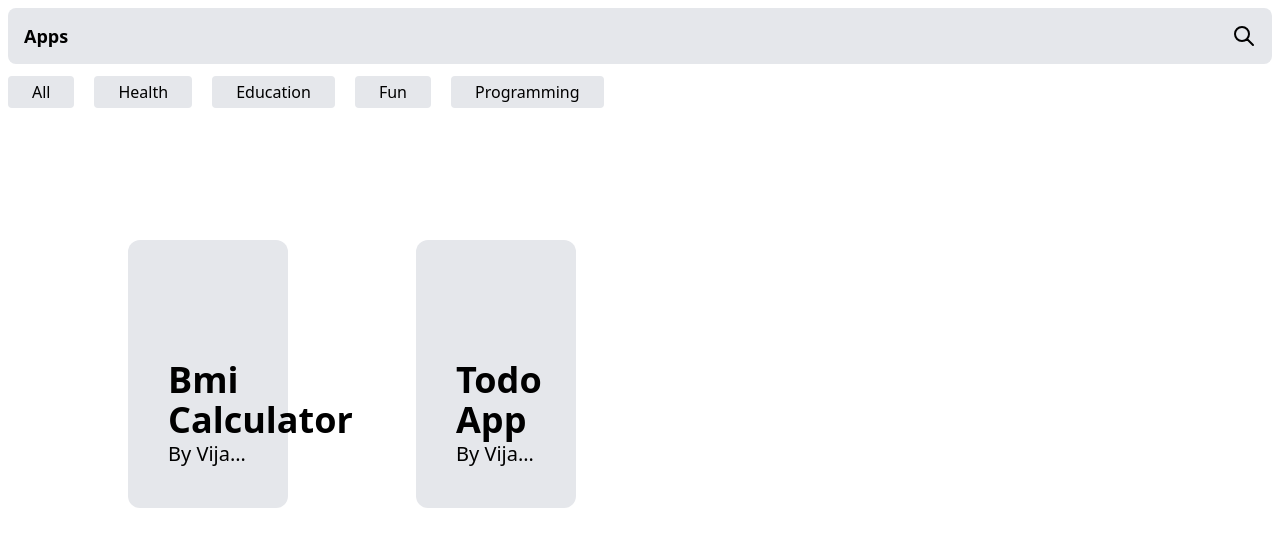
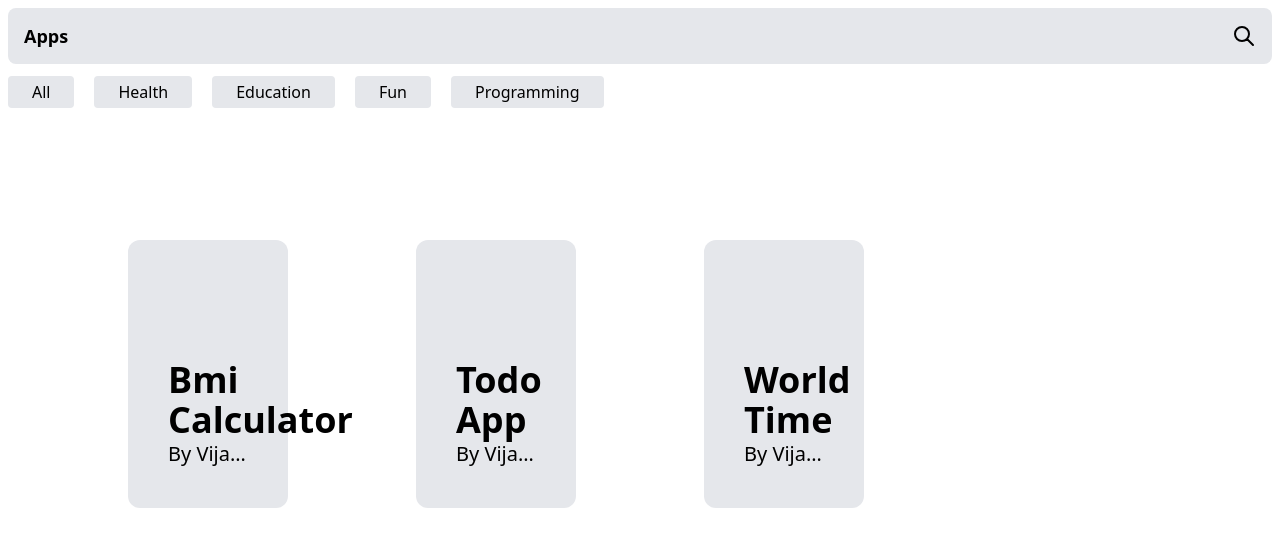
Before and after one commit to vijayskk/vijaysappstore, a React (Create React App) app: page / in a window 1280 px wide. Shown: the top 546 px of the page. Built offline with nearby package versions, Linux system fonts and the light colour scheme.

Commit message:
Update AppsData.js

```diff
--- a/src/AppsData.js
+++ b/src/AppsData.js
@@ -18,6 +18,15 @@ const appData = [
         appfile:"Todo.app.V2.apk",
         sizeinmb:17.9
         },
+        {
+        name:"World Time",
+        category:"education",
+        madeby:"Vijay Satheesh",
+        description:"An app to view time in different zones",
+        iconfile:"worldtimelogo.png",
+        appfile:"World.Time.V1.apk",
+        sizeinmb:20.3
+        },
 ]
 
 
```
